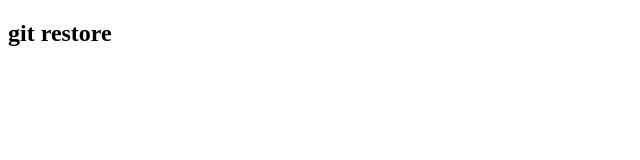
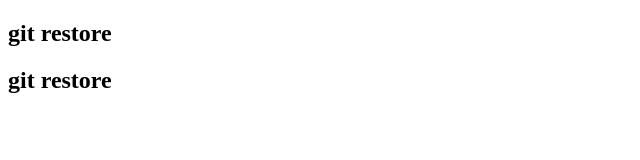
Before and after one commit to belawalejayesh93/restore-done, a plain HTML site: page index.html in a window 1280 px wide. Shown: the whole page, without its empty margins (0-640 px from the left). Drawn offline with Linux system fonts and the light colour scheme.

Commit message:
restore done

```diff
--- /dev/null
+++ b/app.js
@@ -0,0 +1 @@
+console.log("Hello, World!")
--- a/index.html
+++ b/index.html
@@ -5,5 +5,6 @@
     </head>
     <body>
         <h2>git restore</h2>
+        <h2>git restore</h2>
     </body>
 </html>
```
